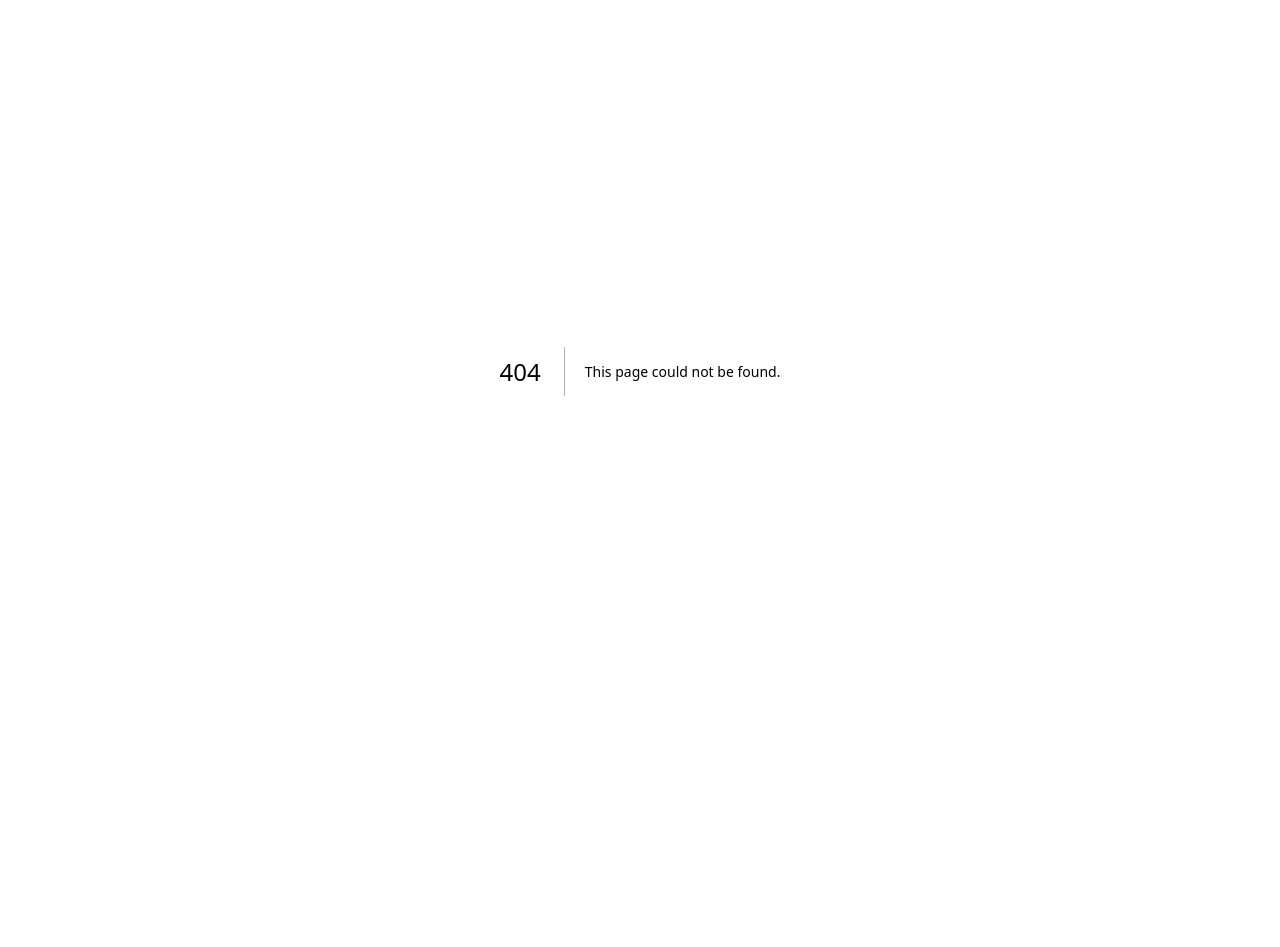
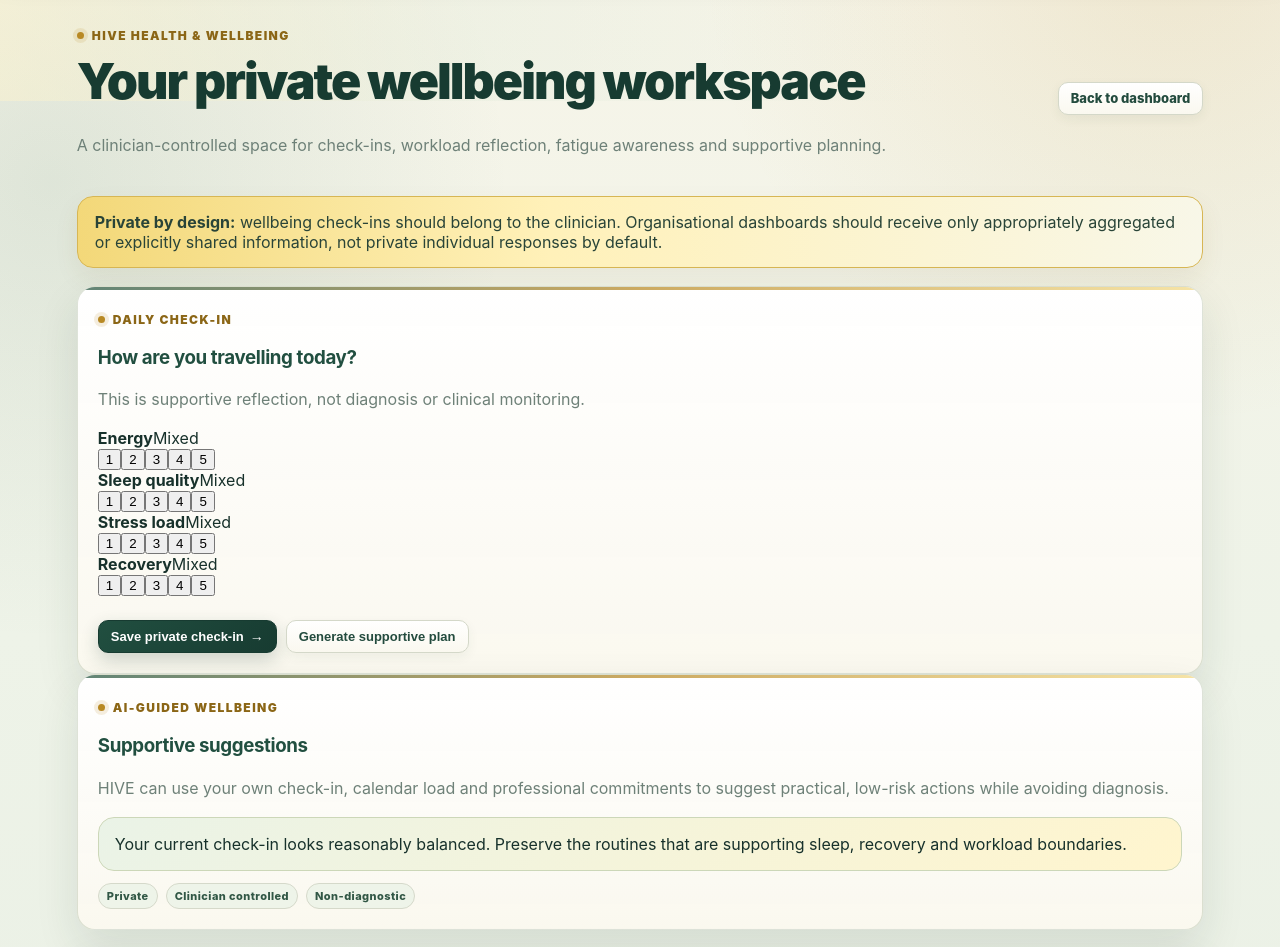
Before and after one commit to MA-730912/hive-intelligence, a Next.js app: page /wellbeing in a window 1280 px wide. Before the commit this address had no page. Shown: the part 120-1067 px from the top of the page. Before the commit the page ends 891 px from the top, so only its background shows below. Built offline with nearby package versions, Linux system fonts and the light colour scheme.

Commit message:
Add private clinician health and wellbeing workspace

```diff
--- /dev/null
+++ b/app/wellbeing/page.tsx
@@ -0,0 +1,139 @@
+"use client";
+
+import Link from "next/link";
+import {useMemo,useState} from "react";
+
+type CheckIn = {
+  energy:number;
+  sleep:number;
+  stress:number;
+  recovery:number;
+};
+
+function scoreLabel(value:number){
+  if(value>=4) return "Good";
+  if(value===3) return "Mixed";
+  return "Needs attention";
+}
+
+function suggestions({energy,sleep,stress,recovery}:CheckIn){
+  const items:string[]=[];
+  if(sleep<=2) items.push("Prioritise a protected recovery window after work and reduce avoidable late-evening commitments where possible.");
+  if(energy<=2) items.push("Keep the next non-urgent workload block lighter and consider a short movement, hydration or meal break before cognitively demanding work.");
+  if(stress>=4) items.push("Use a brief decompression routine after the shift and identify one task that can be delegated, deferred or discussed with a colleague.");
+  if(recovery<=2) items.push("Schedule one non-work recovery activity in the next 24 hours rather than relying on unscheduled downtime.");
+  if(items.length===0) items.push("Your current check-in looks reasonably balanced. Preserve the routines that are supporting sleep, recovery and workload boundaries.");
+  return items;
+}
+
+export default function WellbeingPage(){
+  const [checkIn,setCheckIn]=useState<CheckIn>({energy:3,sleep:3,stress:3,recovery:3});
+  const [saved,setSaved]=useState(false);
+  const [showPlan,setShowPlan]=useState(false);
+  const advice=useMemo(()=>suggestions(checkIn),[checkIn]);
+
+  function update(key:keyof CheckIn,value:number){
+    setCheckIn(prev=>({...prev,[key]:value}));
+    setSaved(false);
+    setShowPlan(false);
+  }
+
+  function save(){
+    setSaved(true);
+  }
+
+  return <main className="section">
+    <div className="toolbar">
+      <div>
+        <div className="eyebrow">HIVE Health & Wellbeing</div>
+        <h2>Your private wellbeing workspace</h2>
+        <p className="muted">A clinician-controlled space for check-ins, workload reflection, fatigue awareness and supportive planning.</p>
+      </div>
+      <Link className="btn" href="/dashboard">Back to dashboard</Link>
+    </div>
+
+    <div className="demo-banner">
+      <strong>Private by design:</strong> wellbeing check-ins should belong to the clinician. Organisational dashboards should receive only appropriately aggregated or explicitly shared information, not private individual responses by default.
+    </div>
+
+    <div className="wellbeing-grid">
+      <section className="card wellbeing-checkin">
+        <div className="eyebrow">Daily check-in</div>
+        <h3>How are you travelling today?</h3>
+        <p className="muted">This is supportive reflection, not diagnosis or clinical monitoring.</p>
+
+        {([
+          ["energy","Energy"],
+          ["sleep","Sleep quality"],
+          ["stress","Stress load"],
+          ["recovery","Recovery"],
+        ] as Array<[keyof CheckIn,string]>).map(([key,label])=><div className="wellbeing-row" key={key}>
+          <div><strong>{label}</strong><span>{scoreLabel(checkIn[key])}</span></div>
+          <div className="wellbeing-scale">
+            {[1,2,3,4,5].map(value=><button
+              key={value}
+              type="button"
+              aria-label={label+" "+value+" of 5"}
+              className={checkIn[key]===value?"selected":""}
+              onClick={()=>update(key,value)}
+            >{value}</button>)}
+          </div>
+        </div>)}
+
+        <div className="actions">
+          <button className="btn primary" type="button" onClick={save}>Save private check-in</button>
+          <button className="btn" type="button" onClick={()=>setShowPlan(true)}>Generate supportive plan</button>
+        </div>
+
+        {saved&&<div className="message ai" style={{marginTop:16}}>
+          <strong>Check-in saved for this demo session</strong>
+          <p className="muted">Production HIVE should persist this only to the clinician's private wellbeing record unless they explicitly choose to share something.</p>
+        </div>}
+      </section>
+
+      <aside className="card wellbeing-ai">
+        <div className="eyebrow">AI-guided wellbeing</div>
+        <h3>Supportive suggestions</h3>
+        <p className="muted">HIVE can use your own check-in, calendar load and professional commitments to suggest practical, low-risk actions while avoiding diagnosis.</p>
+        {advice.map(item=><div className="message ai" key={item}>{item}</div>)}
+        <div className="chips">
+          <span className="chip">Private</span>
+          <span className="chip">Clinician controlled</span>
+          <span className="chip">Non-diagnostic</span>
+        </div>
+      </aside>
+    </div>
+
+    {showPlan&&<section className="card wellbeing-plan" style={{marginTop:18}}>
+      <div className="toolbar">
+        <div><div className="eyebrow">Suggested plan</div><h3>A small plan for the next 24 hours</h3></div>
+        <span className="chip">AI ASSISTED</span>
+      </div>
+      <div className="wellbeing-plan-grid">
+        <div className="message"><strong>Before / during work</strong><p className="muted">Protect one short break, hydrate, and avoid stacking non-urgent administrative work into already high-load periods.</p></div>
+        <div className="message"><strong>After work</strong><p className="muted">Use a deliberate transition out of work: food, hydration, movement, shower, quiet time or another routine that helps separate work from home.</p></div>
+        <div className="message"><strong>Recovery</strong><p className="muted">Choose one realistic recovery action rather than a long idealised list. HIVE can adapt this around your roster and calendar.</p></div>
+      </div>
+      <div className="actions">
+        <button className="btn primary" type="button" onClick={save}>Save this plan</button>
+        <Link className="btn" href="/clinician/today">Review today's commitments</Link>
+      </div>
+    </section>}
+
+    <section className="card" style={{marginTop:18}}>
+      <div className="eyebrow">Future AI integrations</div>
+      <h3>Useful intelligence without becoming intrusive</h3>
+      <div className="grid" style={{padding:"10px 0 0",gridTemplateColumns:"repeat(3,minmax(0,1fr))"}}>
+        <div className="message"><strong>Roster & calendar load</strong><p className="muted">Spot clusters of late shifts, meetings, exams and professional obligations and suggest recovery windows.</p></div>
+        <div className="message"><strong>Learning load</strong><p className="muted">Balance CME, exam preparation and simulation commitments against current workload.</p></div>
+        <div className="message"><strong>Reflection prompts</strong><p className="muted">Offer optional prompts after difficult shifts, simulation or adverse clinical events, with clear privacy boundaries.</p></div>
+      </div>
+    </section>
+
+    <section className="card" style={{marginTop:18}}>
+      <div className="eyebrow">Safety boundary</div>
+      <h3>Wellbeing support is not emergency care</h3>
+      <p className="muted">HIVE should not diagnose mental-health conditions or infer impairment from private check-ins. If a user indicates immediate danger or urgent health concerns, the product should direct them to appropriate human or emergency support rather than attempting to manage the situation with AI.</p>
+    </section>
+  </main>;
+}
```
